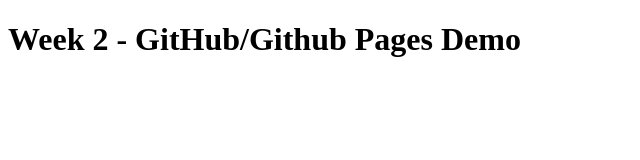
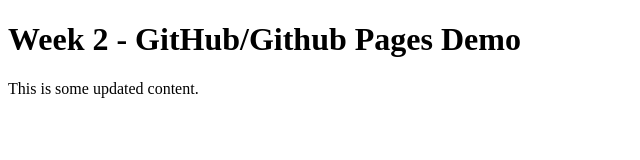
Before and after one commit to MannMalaviya12/JavaScript-02-Week2-Demo, a plain HTML site: page index.html in a window 1280 px wide. Shown: the whole page, without its empty margins (0-640 px from the left). Drawn offline with Linux system fonts and the light colour scheme.

Commit message:
updated index.html

```diff
--- a/index.html
+++ b/index.html
@@ -7,5 +7,6 @@
 </head>
 <body>
     <h1>Week 2 - GitHub/Github Pages Demo</h1>
+    <p>This is some updated content.</p>
 </body>
 </html>
```
